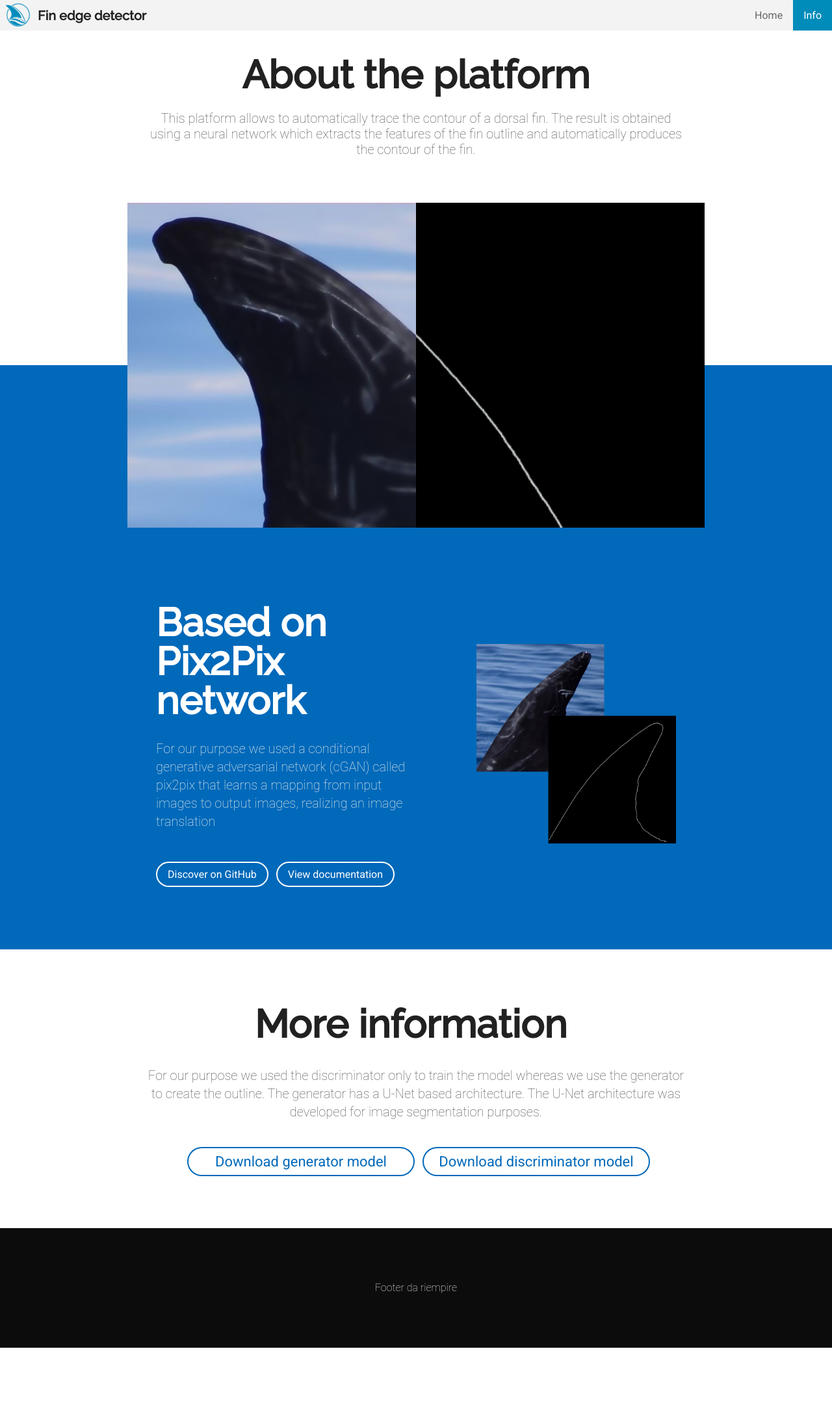
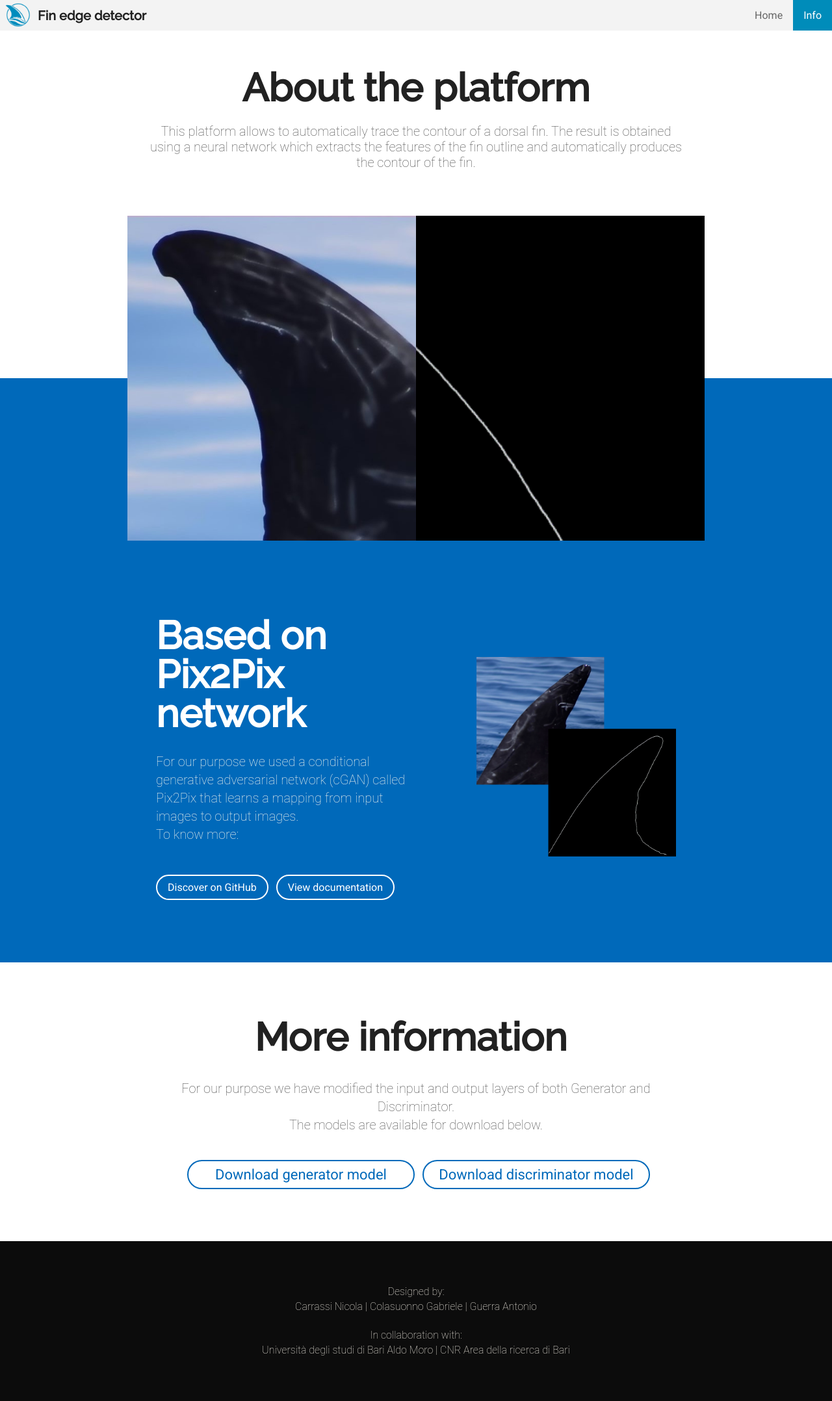
Before and after one commit to ApulianGCC/FinEdgeDetectionPlatform, a Flask app: page /info in a window 1280 px wide. Shown: the whole page at 65% size. Before the commit the page ends 2074 px from the top, so only its background shows below. Run offline with Flask 2, Linux system fonts and the light colour scheme.

Commit message:
miglioramenti UI

```diff
--- a/templates/base.html
+++ b/templates/base.html
@@ -29,10 +29,13 @@
         {% block content %}{% endblock %}
     </div>
 
-    <div style="width:100%; background-color: #0c0c0c; padding-top: 5%; padding-bottom: 5%">
-        <div style="width: 40%; margin: auto;">
-            <p class="body-text" style="font-size: 16px; margin-left:10%; margin-right:10%; line-height: 1.5em; color: white">
-                Footer da riempire
+    <div style="width:100%; background-color: #0c0c0c; padding-top: 4%; padding-bottom: 4%">
+        <div style="width: 65%; margin: auto;">
+            <p class="body-text" style="font-size: 16px; margin-left:10%; margin-right:10%; line-height: 1.4em; color:#FFFAF0">
+                Designed by: <br>
+                Carrassi Nicola | Colasuonno Gabriele | Guerra Antonio <br><br>
+                In collaboration with: <br>
+                Università degli studi di Bari Aldo Moro | CNR Area della ricerca di Bari
             </p>
         </div>
     </div>
--- a/templates/index.html
+++ b/templates/index.html
@@ -21,8 +21,7 @@
     </div>
 
     <div style="background-color: #f9f9f9;">
-        <h1 class="title-text" style="font-size:44px; margin-bottom:0px; padding-top:80px"> How to use Fin edge detector</h1>
-        <p class="body-text" style="font-size: 18px; margin-bottom: 30px">frase ancora da scegliere</p>
+        <h1 class="title-text" style="font-size:44px; padding-top:80px"> How to use Fin edge detector</h1>
 
         <div class="row" style="padding-bottom: 50px">
               <div class="column">
--- a/templates/info.html
+++ b/templates/info.html
@@ -4,7 +4,7 @@
 
     <div style="width:100%">
         <div style="width:65%; margin: auto; margin-bottom:320px">
-            <h2 class="title-text" style="margin-top: 50px; margin-bottom: 20px">About the platform</h2>
+            <h2 class="title-text" style="margin-top: 100px; margin-bottom: 20px">About the platform</h2>
             <p class="body-text" style="font-size: 20px; text-align:center; line-height: 1.2em;">
                 This platform allows to automatically trace the contour of a dorsal fin.
                 The result is obtained using a neural network which extracts the features of the fin outline and automatically produces the contour of the fin.
@@ -25,7 +25,8 @@
                          <div class="content" style="text-align:left">
                              <h2 class="title-text" style="margin-top: 0px; text-align:left; margin-bottom: 30px; color:white; line-height: 1em">Based on Pix2Pix network</h2>
                              <p class="body-text" style="font-size: 20px; text-align:left; line-height: 1.4em; color:#FFFAF0; margin-bottom:30px">
-                               For our purpose we used a conditional generative adversarial network (cGAN) called pix2pix that learns a mapping from input images to output images, realizing an image translation
+                               For our purpose we used a conditional generative adversarial network (cGAN) called Pix2Pix that learns a mapping from input images to output images.
+                                 <br>To know more:
                              </p>
                              <br>
 
@@ -60,8 +61,8 @@
     <div style="width:65%; margin-left:auto; margin-right:auto; text-align:center; margin-bottom:80px">
          <h2 class="title-text" style="margin-top: 80px; text-align:center; margin-bottom: 30px; margin-right:auto; margin-left:auto; width:65%; padding-right:16px">More information</h2>
          <p class="body-text" style="font-size: 20px; text-align:center; line-height: 1.4em; margin-bottom:40px">
-                                For our purpose we used the discriminator only to train the model whereas we use the generator to create the outline.
-                                The generator has a U-Net based architecture. The U-Net architecture was developed for image segmentation purposes.
+             For our purpose we have modified the input and output layers of both Generator and Discriminator.<br>
+             The models are available for download below.
          </p>
 
           <a href="{{url_for('send_image_static', filename='generator_model.png')}}"
```
Also changed, not shown: templates/result.html (+5 -2 lines).
